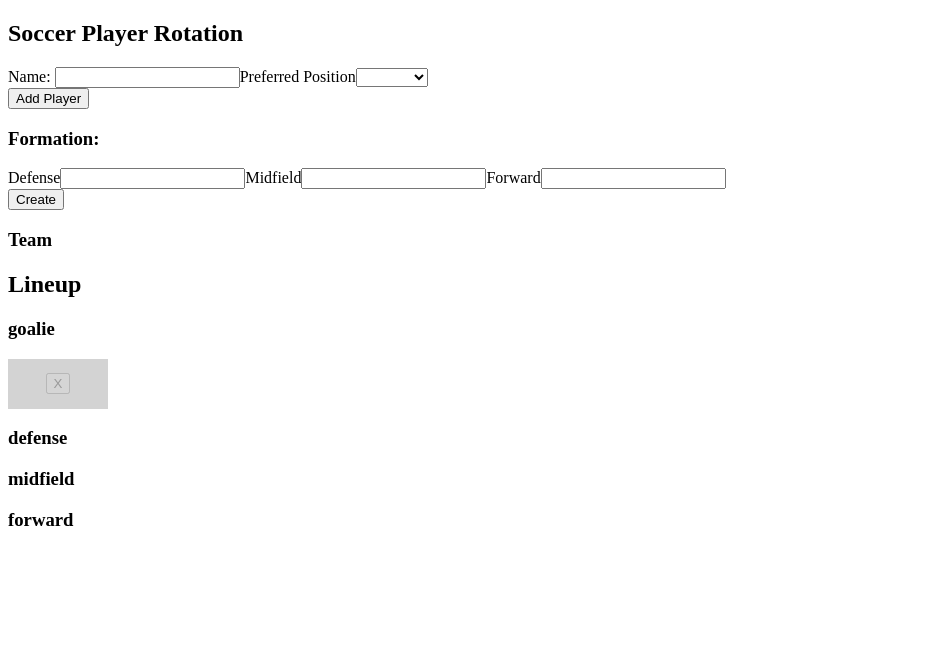
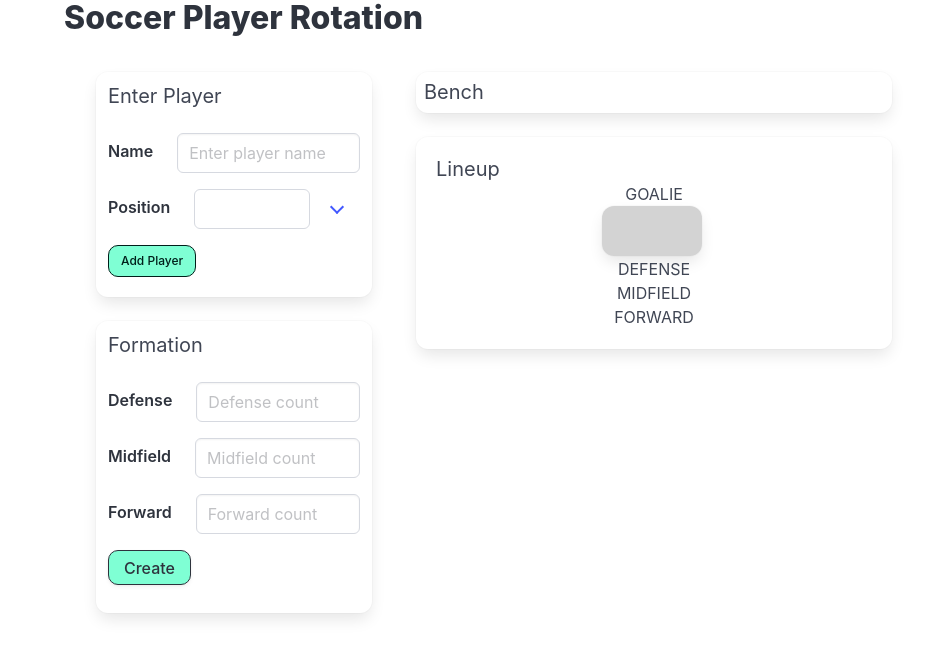
Before and after one commit to samsteimer/vue-soccer-player-rotation, a Vue app: page / in a window 1280 px wide. Shown: the top 658 px of the page, without its empty margins (0-948 px from the left). Built offline with nearby package versions, Linux system fonts and the light colour scheme; the HTML template or start-up script is replaced by a standard one.

Commit message:
added styling

```diff
--- a/index.html
+++ b/index.html
@@ -4,7 +4,11 @@
     <meta charset="UTF-8">
     <link rel="icon" href="/favicon.ico">
     <meta name="viewport" content="width=device-width, initial-scale=1.0">
-    <title>Vite App</title>
+    <title>Soccer Rotation</title>
+    <link rel="stylesheet"
+    href="https://cdn.jsdelivr.net/npm/bulma@1.0.0/css/bulma.min.css">
+    <link rel="stylesheet" href="https://fonts.googleapis.com/css2?family=Roboto:wght@400;700&display=swap">
+    <script src="https://kit.fontawesome.com/63d540ccd5.js" crossorigin="anonymous"></script>
   </head>
   <body>
     <div id="app"></div>
--- a/src/App.vue
+++ b/src/App.vue
@@ -1,10 +1,16 @@
 <template>
-  <div>
+  <div class="container center">
     <TitleHeader />
-    <EnterPlayers @playerSubmitted="handlePlayerSubmitted" />
-    <EnterFormation @formationSubmitted="handleFormationSubmitted"/>
-    <ListPlayers :team="team" @playerDeleted="handlePlayerDeleted" />
-    <LineUp :formation="formation" @playerDropped="handlePlayerDropped" @addToTeam="handleAddToTeam"/>
+    <div class="container columns">
+      <div class="first-column column">
+        <EnterPlayers @playerSubmitted="handlePlayerSubmitted" />
+        <EnterFormation @formationSubmitted="handleFormationSubmitted"/>
+      </div>
+      <div class="second-column column">
+        <ListPlayers :team="team" @playerDeleted="handlePlayerDeleted" />
+        <LineUp :formation="formation" @playerDropped="handlePlayerDropped" @addToTeam="handleAddToTeam"/>
+      </div>
+    </div>
   </div>
 
 
@@ -149,6 +155,17 @@ const handleAddToTeam = (player, position) => {
   }
 };
 
+</script>
 
+<style scoped>
+.first-column {
+  max-width: 300px;
+  margin-left: 20px;
+}
 
-</script>
+.second-column {
+  max-width: 500px;
+  margin-right: 20px;
+  margin-left: 20px
+}
+</style>
--- a/src/assets/style.css
+++ b/src/assets/style.css
@@ -0,0 +1,19 @@
+body {
+    background-color: beige;
+    font-family: Arial, Helvetica, sans-serif;
+}
+
+.center {
+    display: flex;
+    flex-direction: column;
+    justify-content: center;
+    align-items: center;
+}
+
+.box {
+    background-color: #fff;
+}
+
+h3 {
+    font-size: .8rem;
+}
--- a/src/components/EnterFormation.vue
+++ b/src/components/EnterFormation.vue
@@ -1,22 +1,84 @@
 <template>
-    <div>
-        <h3>Formation: </h3>
-        <form @submit.prevent="createFormation">
-            <div>
-                <label for="defense-setup">Defense</label>
-                <input type="number" id="defense-setup" v-model="defense">
-                <label for="midfield-setup">Midfield</label>
-                <input type="number" id="midfield-setup" v-model="midfield">
-                <label for="forward-setup">Forward</label>
-                <input type="number" id="forward-setup" v-model="forward">
+    <div class="box formation-box">
+      <h3 class="subtitle">Formation</h3>
+      <form @submit.prevent="createFormation">
+        <div class="field is-horizontal">
+          <div class="field-label is-normal">
+            <label class="label">Defense</label>
+          </div>
+          <div class="field-body">
+            <div class="field">
+              <div class="control">
+                <input class="input" type="number" v-model="defense" placeholder="Defense count">
+              </div>
             </div>
-            <div>
-                <button type="submit">Create</button>
+          </div>
+        </div>
+
+        <div class="field is-horizontal">
+          <div class="field-label is-normal">
+            <label class="label">Midfield</label>
+          </div>
+          <div class="field-body">
+            <div class="field">
+              <div class="control">
+                <input class="input" type="number" v-model="midfield" placeholder="Midfield count">
+              </div>
             </div>
-        </form>
+          </div>
+        </div>
+
+        <div class="field is-horizontal">
+          <div class="field-label is-normal">
+            <label class="label">Forward</label>
+          </div>
+          <div class="field-body">
+            <div class="field">
+              <div class="control">
+                <input class="input" type="number" v-model="forward" placeholder="Forward count">
+              </div>
+            </div>
+          </div>
+        </div>
+
+        <div class="field is-horizontal">
+          <div class="field-body">
+            <div class="field">
+              <div class="control">
+                <button class="button" type="submit">Create</button>
+              </div>
+            </div>
+          </div>
+        </div>
+      </form>
     </div>
+</template>
 
-</template>
+<style scoped>
+.formation-box {
+    padding: 0.75rem;
+}
+
+.field {
+        margin-bottom: 0.5rem;
+}
+
+.button {
+    border: solid 1px;
+    border-radius: 10px;
+    background-color: aquamarine;
+    max-height: 35px;
+
+}
+.field.is-horizontal > .field-body > .field {
+  display: flex;
+  justify-content: flex-start;
+  align-items: center;
+}
+
+
+</style>
+
 
 <script setup>
 import { ref } from 'vue';
--- a/src/components/EnterPlayers.vue
+++ b/src/components/EnterPlayers.vue
@@ -1,26 +1,72 @@
 <template>
-    <div>
-        <div>
+    <div class="box player-entry-box">
+      <h3 class="subtitle">Enter Player</h3>
       <form @submit.prevent="onSubmit">
-                <div>
-                    <label for="name" >Name: </label>
-                    <input type="text" id="name" v-model="name">
-                    <label for="preferred-postion">Preferred Position</label>
-                    <select name="preferred-position" id="preferred-position" v-model="preferredPosition">
+        <div class="field is-horizontal">
+          <div class="field-label is-normal">
+            <label class="label">Name</label>
+          </div>
+          <div class="field-body">
+            <div class="field">
+              <div class="control">
+                <input class="input" type="text" id="name" v-model="name" placeholder="Enter player name">
+              </div>
+            </div>
+          </div>
+        </div>
+
+        <div class="field is-horizontal">
+          <div class="field-label is-normal">
+            <label class="label">Position</label>
+          </div>
+          <div class="field-body">
+            <div class="field">
+              <div class="control">
+                <div class="select">
+                  <select v-model="preferredPosition">
                     <option value="goalie">Goalie</option>
                     <option value="defense">Defense</option>
                     <option value="midfield">Midfield</option>
                     <option value="forward">Forward</option>
                   </select>
                 </div>
-                <div>
-                    <button type="submit">Add Player</button>
+              </div>
+            </div>
+          </div>
+        </div>
+
+        <div class="field is-horizontal">
+          <div class="field-body">
+            <div class="control">
+              <button class="button is-primary is-small" type="submit">Add Player</button>
+            </div>
+          </div>
         </div>
       </form>
     </div>
-    </div>
+  </template>
 
-</template>
+  <style scoped>
+  .player-entry-box {
+    padding: 0.75rem;
+  }
+
+  .field {
+    margin-bottom: 0.5rem;
+  }
+
+  .input, .select {
+    width: 100%; /* Make input and select full width */
+  }
+
+  .button {
+    border: solid 1px;
+    border-radius: 10px;
+    background-color: aquamarine;
+    max-height: 35px;
+  }
+  </style>
+
 
 <script setup>
 import { ref } from 'vue';
--- a/src/components/LineUp.vue
+++ b/src/components/LineUp.vue
@@ -1,21 +1,19 @@
 <template>
-  <div>
-    <h2>Lineup</h2>
+  <div class="box">
+    <h2 class="subtitle mb-0">Lineup</h2>
     <div v-if="formation">
       <div v-for="(players, position) in formation" :key="position">
-        <h3>{{ position }}</h3>
-        <div v-if="position === 'goalie'">
-          <div class="player-box" @dragover.prevent="onDragOver" @drop="onDrop(position, index, $event)">
+        <h3 class="is-flex is-justify-content-center">{{ position.toUpperCase() }}</h3>
+        <div class="is-flex is-justify-content-center" v-if="position === 'goalie'">
+          <div class="player-box box" @dragover.prevent="onDragOver" @drop="onDrop(position, index, $event)">
+            <button class="delete is-small" v-if="players[0]" @click="addToTeam(players[0], position)"></button>
             <span v-if="players[0]">{{ players[0].name }}</span>
-            <button v-if="players[0]" @click="addToTeam(players[0], position)">X</button>
-            <button v-if="!players[0]" disabled>X</button>
           </div>
         </div>
-        <div v-else>
-          <div v-for="(player, index) in players" :key="index" class="player-box" @dragover.prevent="onDragOver" @drop="onDrop(position, index, $event)">
+        <div v-else class="is-flex is-justify-content-center">
+          <div v-for="(player, index) in players" :key="index" class="player-box box" @dragover.prevent="onDragOver" @drop="onDrop(position, index, $event)">
+            <button class="delete is-small" v-if="player" @click="addToTeam(player, position)"></button>
             <span v-if="player">{{ player.name }}</span>
-            <button v-if="player" @click="addToTeam(player, position)">X</button>
-            <button v-if="!player" disabled>X</button>
           </div>
         </div>
       </div>
@@ -69,16 +67,24 @@
         console.log('Drag over event');
     }
 
-  </script>
+</script>
 
-  <style scoped>
-  .player-box {
+<style scoped>
+.player-box {
     width: 100px;
     height: 50px;
     background-color: lightgray;
-    margin-bottom: 5px;
+    margin-bottom: 1px;
+    margin-right: 5px;
     display: flex;
     align-items: center;
     justify-content: center;
-  }
-  </style>
+    font-size: 0.9rem;
+}
+
+.delete {
+    margin-right: 0.25rem;
+}
+
+
+</style>
--- a/src/components/ListPlayers.vue
+++ b/src/components/ListPlayers.vue
@@ -1,10 +1,13 @@
 <template>
-    <div>
-        <h3>Team</h3>
-        <ul>
-            <li v-for="player in team" v-bind:key="player.id" draggable="true" @dragstart="dragStart(player, $event)">
-            <span>{{ player.name }} </span> <span>{{ player.preferredPosition }}</span>
-            <button @click="deletePlayer(player.id)">delete</button>
+    <div class="box">
+        <h3 class="subtitle">Bench</h3>
+        <ul class="columns is-multiline">
+            <li class="column half" v-for="player in team" v-bind:key="player.id" >
+                <div class="box player-box" draggable="true" @dragstart="dragStart(player, $event)">
+                    <button class="delete is-small" @click="deletePlayer(player.id)"></button>
+                    <span>{{ player.name }} </span>
+                    <span class="position">{{ player.preferredPosition }}</span>
+                </div>
             </li>
         </ul>
     </div>
@@ -37,3 +40,36 @@ const dragStart = (player, event) => {
 
 
 </script>
+
+<style scoped>
+.player-box {
+    display: flex;
+    align-items: center;
+    border: 1px solid #ccc;
+    border-radius: 10px;
+    max-height: 30px;
+    max-width: 210px;
+    margin: -.75rem 0;
+    margin-bottom: 0.25rem;
+    background-color: #f4f4f4;
+}
+
+.player-box span {
+    margin-left: 0.5rem;
+}
+
+.delete {
+    margin-left: 0.1rem;
+}
+
+.box {
+    padding: .5rem;
+}
+
+.position {
+    font-size: 0.8rem;
+    text-transform: uppercase;
+    margin-left: auto;
+}
+
+</style>
--- a/src/components/TitleHeader.vue
+++ b/src/components/TitleHeader.vue
@@ -1,3 +1,3 @@
 <template>
-    <h2>Soccer Player Rotation</h2>
+    <h2 class="title">Soccer Player Rotation</h2>
 </template>
```
Lines whose indentation alone changed are shown as unchanged.
